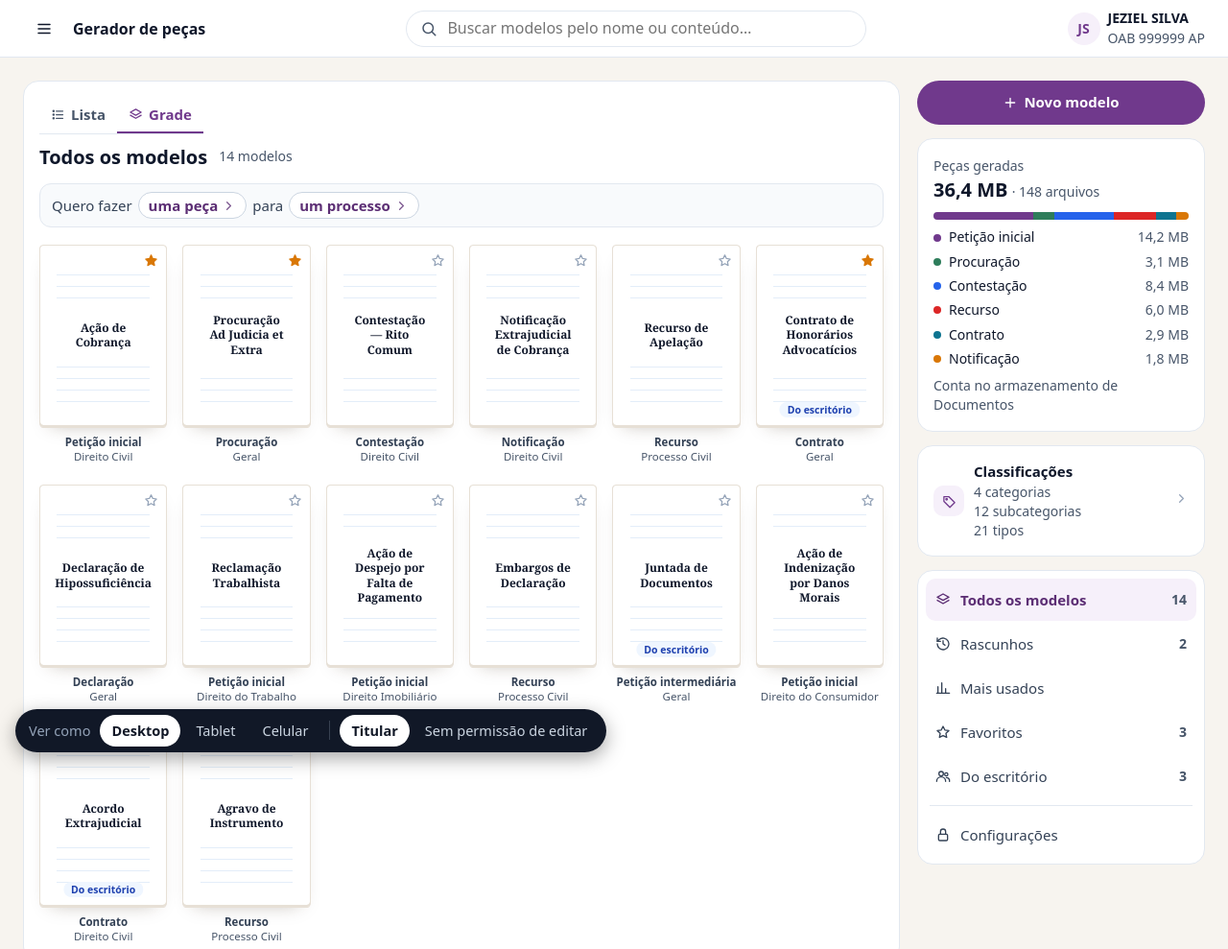
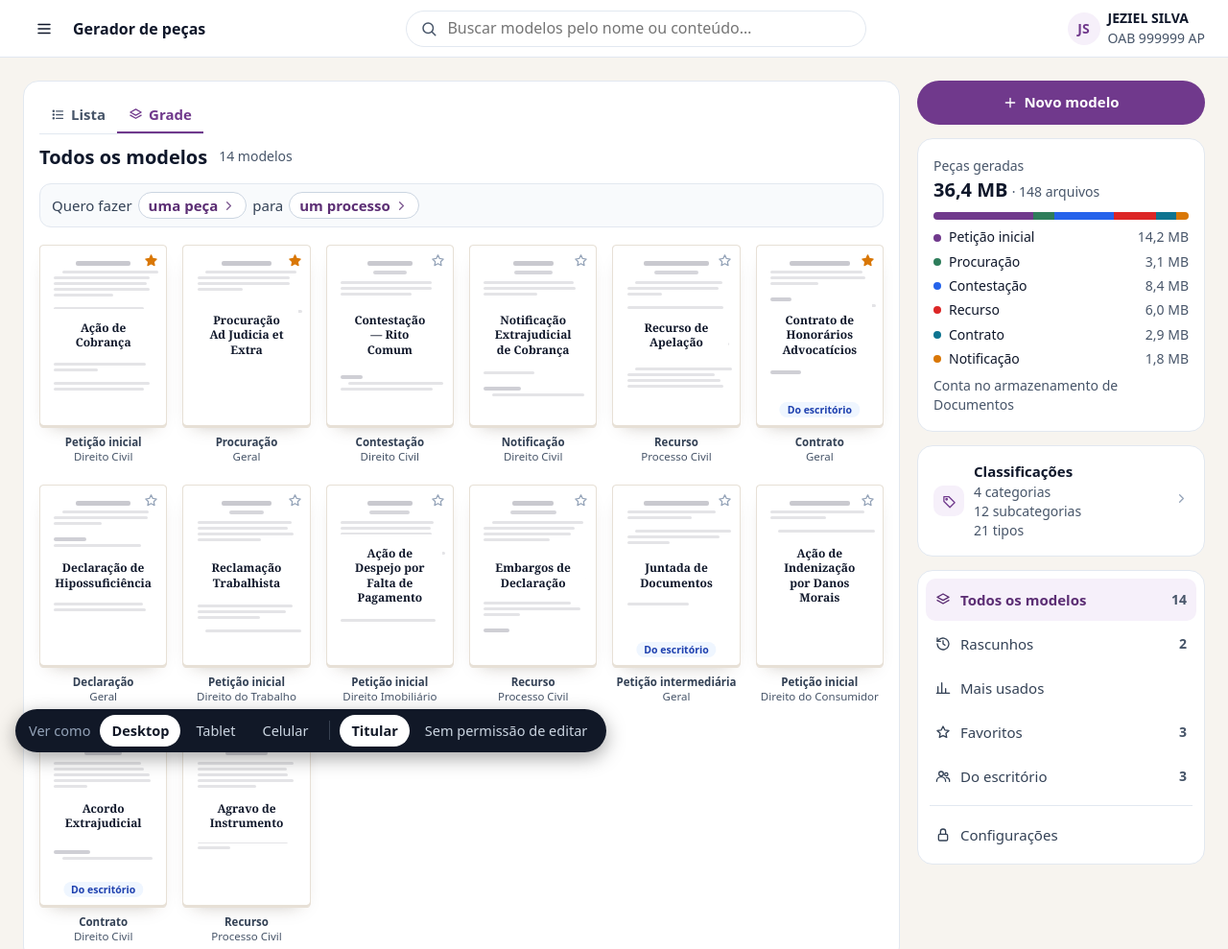
Before and after one commit to jezielsilva/pagina-mocks-prompts, a plain HTML site: page artefatos/gerador-pecas-mock.html in a window 1280 px wide. Shown: the top 989 px of the page at 96% size. Drawn offline with Linux system fonts and the light colour scheme.

Commit message:
Mock Gerador: folha com texto simulado cinza, diferente por card
Co-Authored-By: Claude Opus 5.5 <noreply@anthropic.com>
Claude-Session: https://claude.ai/code/session_01GZMJMCamYPbAaYecrEL2p6

```diff
--- a/artefatos/gerador-pecas-mock.html
+++ b/artefatos/gerador-pecas-mock.html
@@ -627,13 +627,21 @@ body{font-size:16px}
 
 /* card: folha com linhas de texto + título centralizado */
 .paper .pn::before,.paper .pn::after{display:none}
-.paper .pg2{background-color:#fff;background-image:repeating-linear-gradient(to bottom,transparent 0 11px,#e3edf9 11px 12px);background-clip:content-box;background-origin:content-box;padding:14% 13%}
+.paper .pg2{background-color:#fff;background-clip:content-box;background-origin:content-box;padding:14% 13%}
 .paper .pn{background:#fff;padding:6px 4px;box-shadow:0 0 0 6px #fff}
 .paper .rib{display:none}
 .paper .pa-star{position:absolute;top:6px;right:6px;z-index:1;border:0;background:none;padding:2px;display:grid;place-items:center;cursor:pointer;color:var(--s400,#94a3b8)}
 .paper .pa-star.on{color:var(--color-warning)}
 .paper .pa-star:hover{color:var(--color-warning)}
 .paper .kebab{top:auto!important;bottom:4px;right:4px}
+.paper .pg2{overflow:hidden}
+.paper .sk{position:absolute;inset:0;padding:12% 11%;display:flex;flex-direction:column;align-items:flex-start;gap:3px;pointer-events:none}
+.paper .sk i{display:block;height:3px;border-radius:2px;background:#e4e4e7;flex:none}
+.paper .sk i.t{height:5px;background:#c9c9cf;align-self:center;margin-bottom:2px}
+.paper .sk i.st{height:4px;background:#d6d6db;align-self:center;margin-bottom:4px}
+.paper .sk i.sh{height:4px;background:#cfcfd5;margin-top:2px}
+.paper .sk b{display:block;height:5px;flex:none}
+.paper .pn{position:relative;z-index:1}
 </style>
 </head>
 <body>
@@ -722,7 +730,8 @@ function tplCard(t){const c=CATS[t.cat];return `<article class="tpl" style="--c:
 const PICK={cat:null,rec:null};
 S.mode='grid';S.cat=null;S.selT=null;
 const STORE=[['ini',14.2],['proc',3.1],['cont',8.4],['rec',6.0],['contr',2.9],['not',1.8]];
-function paperCard(t){const c=CATS[t.cat];return `<div class="paper ${S.selT===t.id?'sel':''}" data-peek="${t.id}" style="--c:${c.c}" tabindex="0" role="button" aria-label="Modelo ${esc(t.nome)}"><span class="pg2"><button class="pa-star ${t.fav?'on':''}" data-fav="${t.id}" aria-label="${t.fav?'Remover dos':'Adicionar aos'} favoritos">${t.fav?ic('star',15).replace('fill="none"','fill="currentColor"'):ic('star',15)}</button><span class="pn">${esc(t.nome)}</span>${t.esc?'<span class="esc">Do escritório</span>':''}</span><button class="kebab" data-menu="${t.id}" aria-label="Opções de ${esc(t.nome)}">${ic('more',15)}</button><span class="cap"><b>${esc(c.n)}</b>${esc(t.area)}</span></div>`;}
+function skel(id){let r=id*9301+49297;const rnd=()=>(r=(r*9301+49297)%233280)/233280;let h='<span class="sk" aria-hidden="true"><i class="t" style="width:'+(40+rnd()*30|0)+'%"></i>';if(rnd()>.4)h+='<i class="st" style="width:'+(25+rnd()*25|0)+'%"></i>';let n=0;const max=13+(rnd()*4|0);while(n<max){const k=2+(rnd()*4|0);if(rnd()>.7&&n)h+='<i class="sh" style="width:'+(20+rnd()*20|0)+'%"></i>',n++;for(let j=0;j<k&&n<max;j++,n++)h+='<i style="width:'+(j===k-1?30+rnd()*45|0:88+rnd()*12|0)+'%'+(j===0&&rnd()>.5?';margin-left:8%':'')+'"></i>';h+='<b></b>';}return h+'</span>';}
+function paperCard(t){const c=CATS[t.cat];return `<div class="paper ${S.selT===t.id?'sel':''}" data-peek="${t.id}" style="--c:${c.c}" tabindex="0" role="button" aria-label="Modelo ${esc(t.nome)}"><span class="pg2">${skel(t.id)}<button class="pa-star ${t.fav?'on':''}" data-fav="${t.id}" aria-label="${t.fav?'Remover dos':'Adicionar aos'} favoritos">${t.fav?ic('star',15).replace('fill="none"','fill="currentColor"'):ic('star',15)}</button><span class="pn">${esc(t.nome)}</span>${t.esc?'<span class="esc">Do escritório</span>':''}</span><button class="kebab" data-menu="${t.id}" aria-label="Opções de ${esc(t.nome)}">${ic('more',15)}</button><span class="cap"><b>${esc(c.n)}</b>${esc(t.area)}</span></div>`;}
 function storeHTML(){const tot=STORE.reduce((a,x)=>a+x[1],0);return `<div class="card store"><span class="small muted">Peças geradas</span><div><b>${tot.toFixed(1).replace('.',',')} MB</b> <span class="small muted">· 148 arquivos</span></div><div class="bar">${STORE.map(([k,v])=>`<i style="width:${v/tot*100}%;background:${CATS[k].c}"></i>`).join('')}</div><div class="leg">${STORE.map(([k,v])=>`<span><span class="cdot" style="--c:${CATS[k].c};width:8px;height:8px;border-radius:50%;background:${CATS[k].c}"></span>${esc(CATS[k].n)}<em>${v.toFixed(1).replace('.',',')} MB</em></span>`).join('')}</div><span class="small muted" style="display:block;margin-top:8px">Conta no armazenamento de Documentos</span></div>`;}
 function listOf(){let l=TPL.slice();const gq=(S.gq||'').trim().toLowerCase();if(gq)l=l.filter(t=>(t.nome+' '+t.area+' '+CATS[t.cat].n+' '+(t.txt||'')).toLowerCase().normalize('NFD').replace(/[\u0300-\u036f]/g,'').includes(gq.normalize('NFD').replace(/[\u0300-\u036f]/g,'')));const f=S.filter;if(S.cat)l=l.filter(t=>t.cat===S.cat);if(f==='sis')l=l.filter(t=>!t.esc);if(f==='esc')l=l.filter(t=>t.esc);if(f==='fav')l=l.filter(t=>t.fav);if(f==='mais')l.sort((a,b)=>b.usos-a.usos);return l;}
 function panelHTML(){const t=TPL.find(x=>x.id===S.selT);S.prevT=t;setTimeout(()=>S.prevT=null);if(!t)return `<aside class="card panel"><div class="empty-panel"><div class="mini-sheet"></div><b style="color:var(--text)">Selecione um modelo</b><br>para ver a peça e usá-la.</div></aside>`;
```
